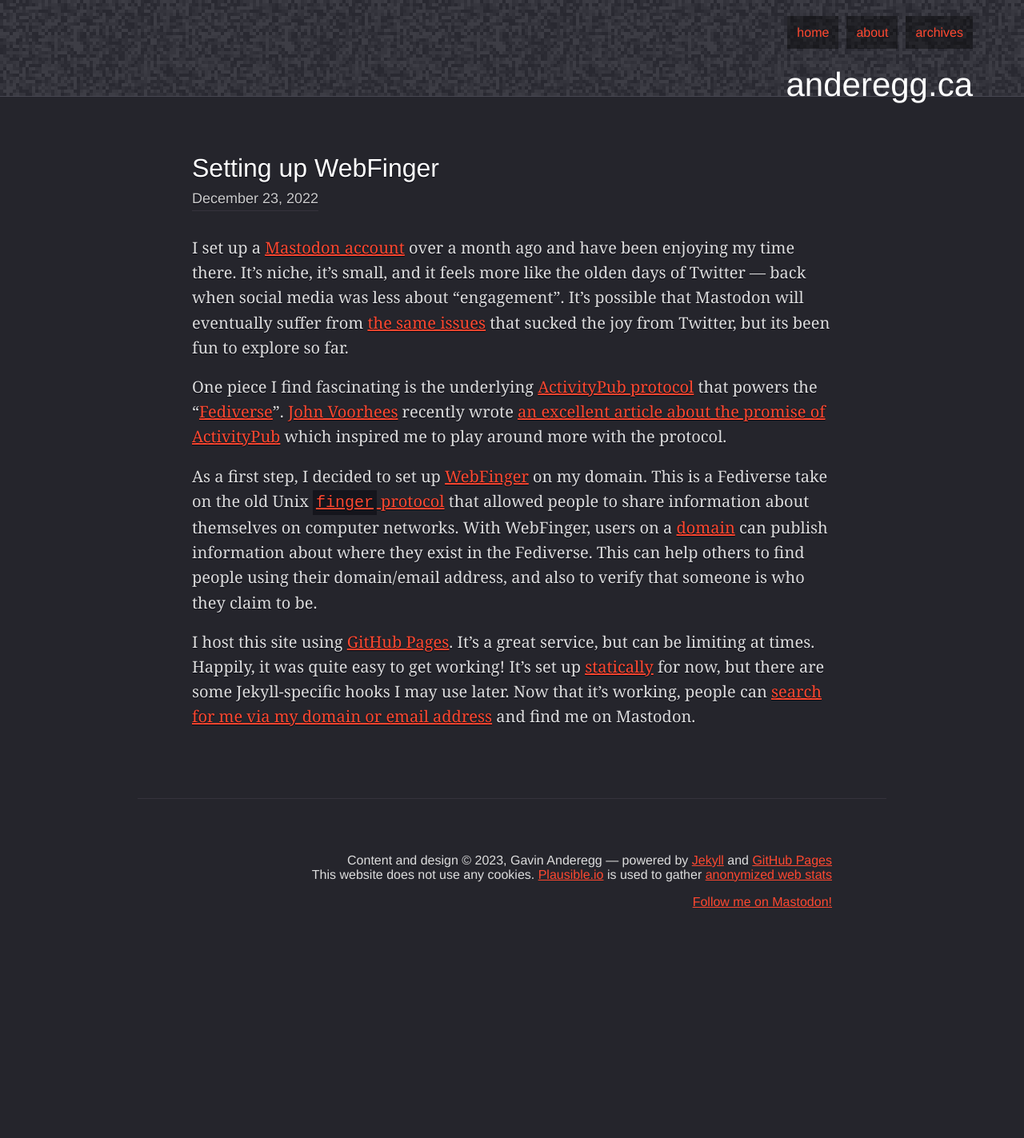
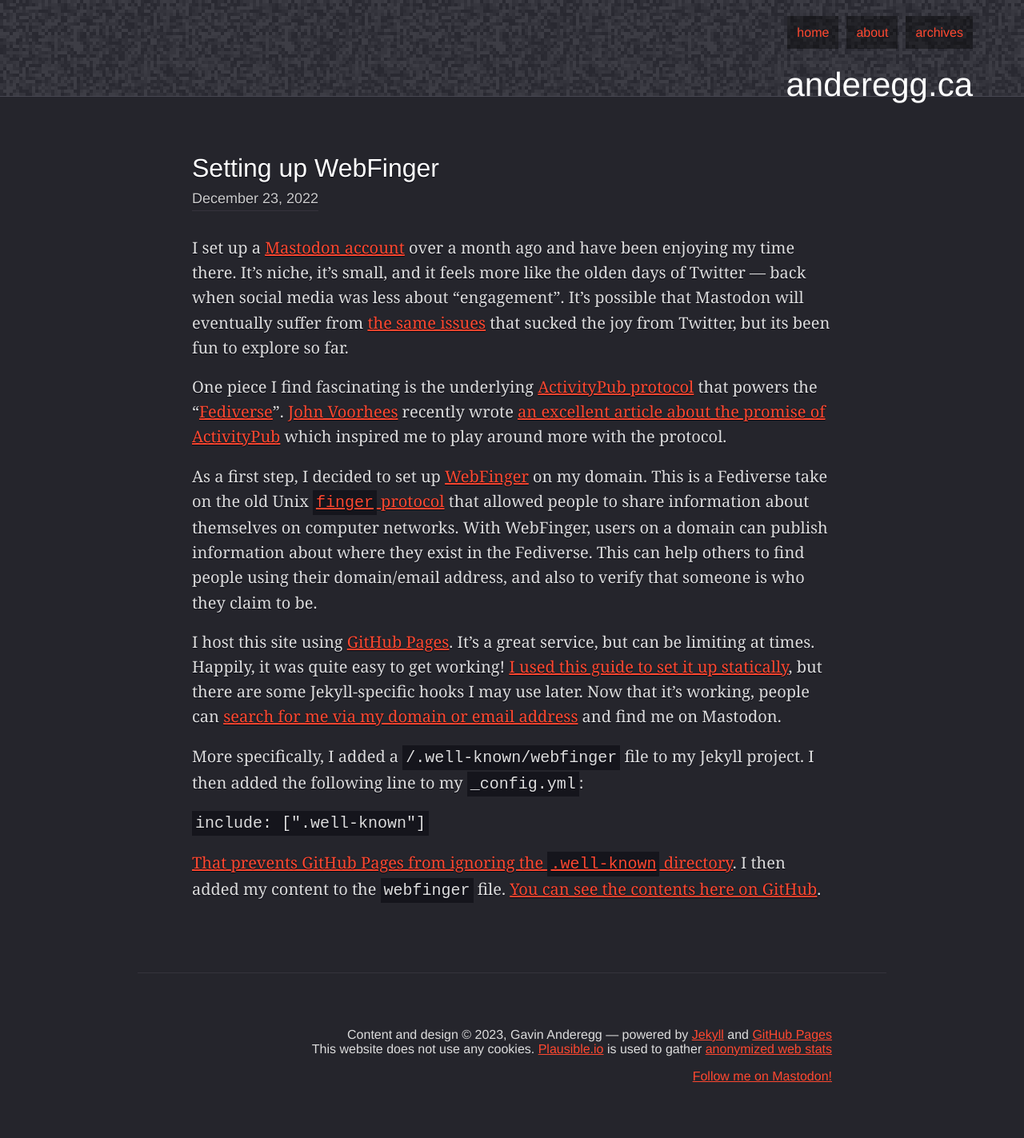
Before and after one commit to gavinanderegg/gavinanderegg.github.io, a Jekyll site: the page built from _posts/2022-12-23-2022-setting-up-webfinger.md, in a window 1280 px wide. Shown: the whole page at 80% size. Built offline with Jekyll 4.4.1, drawn with Linux system fonts in a browser that asks for light colours; before the commit the page ends 1205 px from its top, so only the background shows below that.

Commit message:
More details on webfinger setup

````diff
--- a/_posts/2022-12-23-2022-setting-up-webfinger.md
+++ b/_posts/2022-12-23-2022-setting-up-webfinger.md
@@ -6,6 +6,14 @@ I set up a [Mastodon account](https://mastodon.social/@gavinanderegg) over a mon
 
 One piece I find fascinating is the underlying [ActivityPub protocol](https://activitypub.rocks) that powers the "[Fediverse](https://en.wikipedia.org/wiki/Fediverse)". [John Voorhees](https://mastodon.macstories.net/@johnvoorhees) recently wrote [an excellent article about the promise of ActivityPub](https://www.macstories.net/stories/making-activitypub-your-social-media-hub-for-mastodon-and-other-decentralized-services/) which inspired me to play around more with the protocol.
 
-As a first step, I decided to set up [WebFinger](https://webfinger.net) on my domain. This is a Fediverse take on the old Unix [`finger` protocol](https://en.wikipedia.org/wiki/Finger_(protocol)) that allowed people to share information about themselves on computer networks. With WebFinger, users on a [domain](https://en.wikipedia.org/wiki/Domain_name) can publish information about where they exist in the Fediverse. This can help others to find people using their domain/email address, and also to verify that someone is who they claim to be.
+As a first step, I decided to set up [WebFinger](https://webfinger.net) on my domain. This is a Fediverse take on the old Unix [`finger` protocol](https://en.wikipedia.org/wiki/Finger_(protocol)) that allowed people to share information about themselves on computer networks. With WebFinger, users on a domain can publish information about where they exist in the Fediverse. This can help others to find people using their domain/email address, and also to verify that someone is who they claim to be.
 
-I host this site using [GitHub Pages](https://pages.github.com). It's a great service, but can be limiting at times. Happily, it was quite easy to get working! It's set up [statically](https://guide.toot.as/guide/use-your-own-domain/#5-static-files) for now, but there are some Jekyll-specific hooks I may use later. Now that it's working, people can [search for me via my domain or email address](https://webfinger.net/lookup/?resource=https%3A%2F%2Fanderegg.ca) and find me on Mastodon.
+I host this site using [GitHub Pages](https://pages.github.com). It's a great service, but can be limiting at times. Happily, it was quite easy to get working! [I used this guide to set it up statically](https://guide.toot.as/guide/use-your-own-domain/#5-static-files), but there are some Jekyll-specific hooks I may use later. Now that it's working, people can [search for me via my domain or email address](https://webfinger.net/lookup/?resource=https%3A%2F%2Fanderegg.ca) and find me on Mastodon.
+
+More specifically, I added a `/.well-known/webfinger` file to my Jekyll project. I then added the following line to my `_config.yml`:
+
+```
+include: [".well-known"]
+```
+
+[That prevents GitHub Pages from ignoring the `.well-known` directory](https://docs.github.com/en/pages/setting-up-a-github-pages-site-with-jekyll/about-github-pages-and-jekyll#configuring-jekyll-in-your-github-pages-site). I then added my content to the `webfinger` file. [You can see the contents here on GitHub](https://github.com/gavinanderegg/gavinanderegg.github.io/blob/master/.well-known/webfinger).
````
